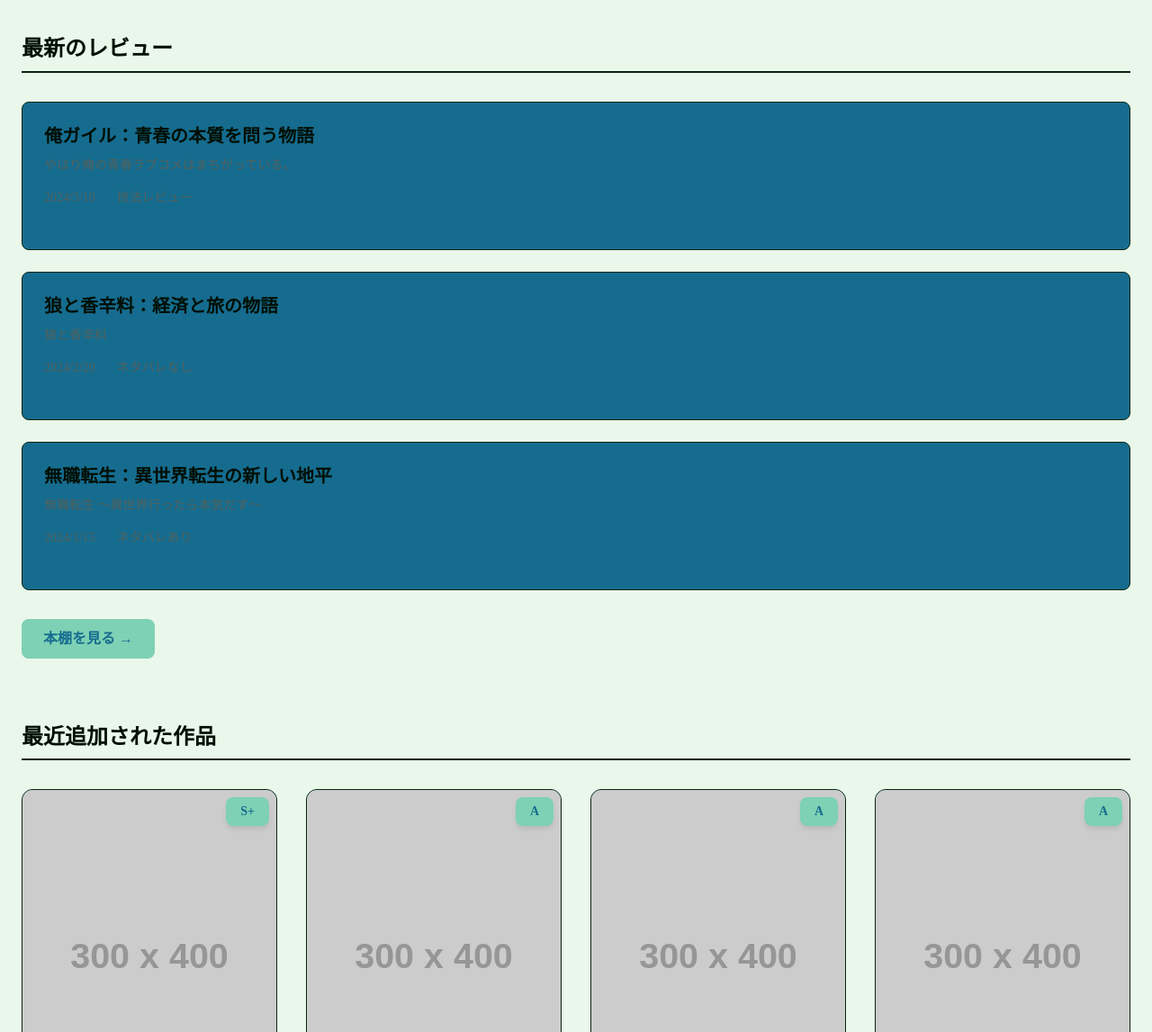
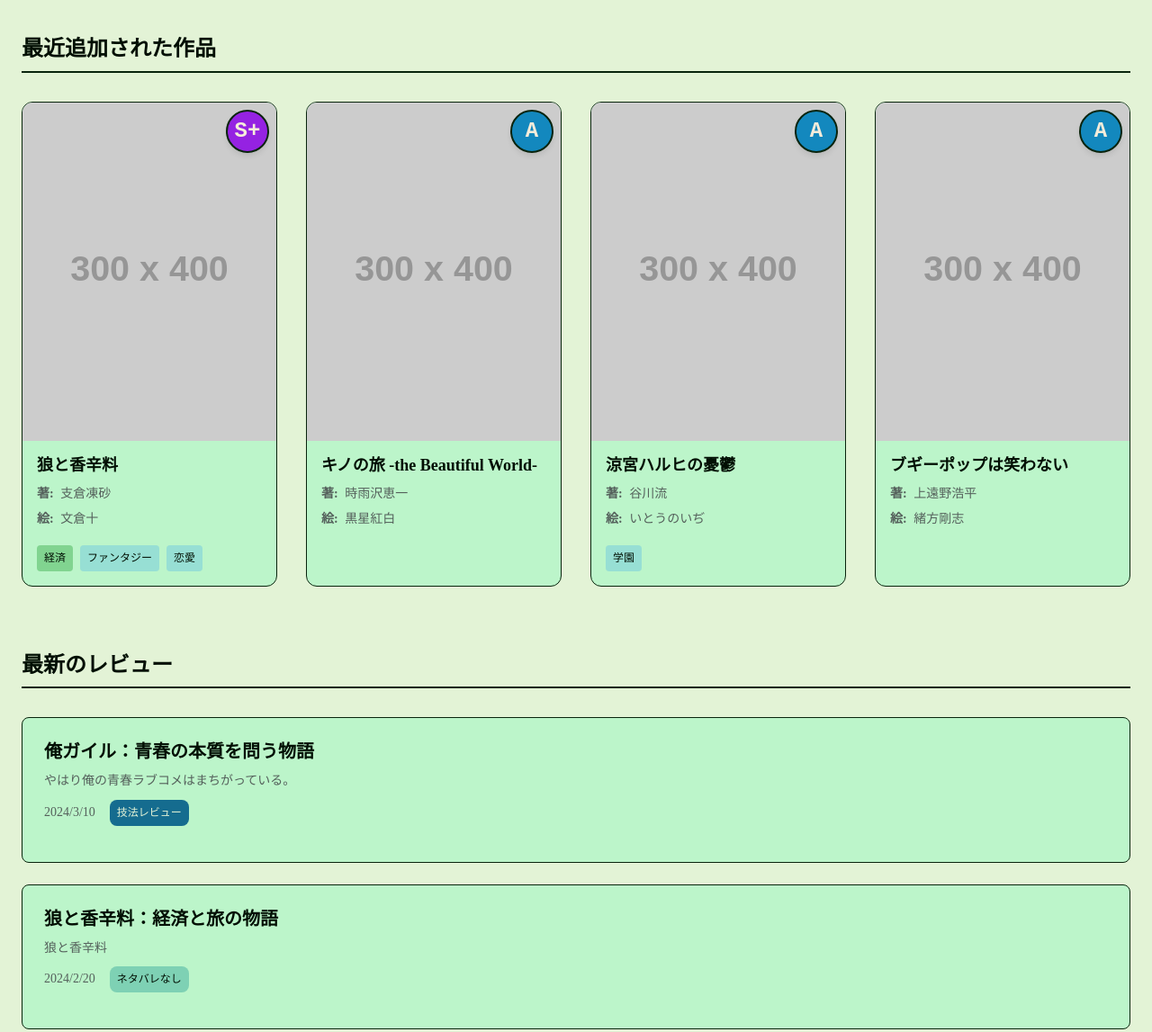
Before and after one commit to haruki-nikaidou/ln-blog, an Astro site: page / in a window 1280 px wide. Shown: the part 360-1507 px from the top of the page at 90% size. Built offline with nearby package versions, Linux system fonts and the light colour scheme; Astro itself is replaced by a stand-in of ours; placeholder pictures from the web are drawn by us.

Commit message:
fix homepage color

```diff
--- a/content/novels.json
+++ b/content/novels.json
@@ -34,7 +34,7 @@
       "illustrator": "いとうのいぢ"
     },
     "alterName": ["涼宮ハルヒシリーズ", "The Melancholy of Haruhi Suzumiya"],
-    "tags": ["school", "scifi", "mystery"],
+    "tags": ["school"],
     "ratingTier": "A",
     "cover": "https://placehold.co/300x400/06402B/E3FFF5?text=ハルヒ"
   },
@@ -60,7 +60,7 @@
       "illustrator": "黒星紅白"
     },
     "alterName": ["キノの旅", "Kino's Journey"],
-    "tags": ["adventure", "philosophy", "episodic"],
+    "tags": [],
     "ratingTier": "A",
     "cover": "https://placehold.co/300x400/06402B/E3FFF5?text=キノの旅"
   },
@@ -73,7 +73,7 @@
       "illustrator": "緒方剛志"
     },
     "alterName": ["ブギーポップシリーズ", "Boogiepop"],
-    "tags": ["mystery", "supernatural", "complex"],
+    "tags": [],
     "ratingTier": "A",
     "cover": "https://placehold.co/300x400/06402B/E3FFF5?text=ブギーポップ"
   }
--- a/src/components/Navigation.astro
+++ b/src/components/Navigation.astro
@@ -90,13 +90,11 @@
 
     &:hover {
       background-color: var(--color-highlight);
-      color: var(--color-primary);
       text-decoration: none;
     }
 
     &.active {
       background-color: var(--color-highlight);
-      color: var(--color-primary);
     }
   }
 
--- a/src/components/NovelCard.astro
+++ b/src/components/NovelCard.astro
@@ -1,6 +1,7 @@
 ---
-import type { Novel } from '../utils/types';
-import TagLink from './TagLink.astro';
+import type { Novel } from "../utils/types";
+import TagLink from "./TagLink.astro";
+import TierMark from "./TierMark.astro";
 
 interface Props {
   novel: Novel;
@@ -14,7 +15,9 @@
     <div class="cover-wrapper">
       <img src={novel.cover} alt={`${novel.name}の表紙`} class="cover" />
       {novel.ratingTier && (
-        <div class="rating-badge">{novel.ratingTier}</div>
+        <div class="rating-badge">
+          <TierMark tier={novel.ratingTier} />
+        </div>
       )}
     </div>
   </a>
@@ -26,33 +29,39 @@
 
     <div class="authors">
       <p class="author-line">
-        <span class="author-label">著:</span> {novel.authors.writer}
+        <span class="author-label">著:</span>
+        {novel.authors.writer}
       </p>
       <p class="author-line">
-        <span class="author-label">絵:</span> {novel.authors.illustrator}
+        <span class="author-label">絵:</span>
+        {novel.authors.illustrator}
       </p>
     </div>
 
-    {novel.tags.length > 0 && (
-      <div class="tags">
-        {novel.tags.map((tagId) => (
-          <TagLink tagId={tagId} />
-        ))}
-      </div>
-    )}
+    {
+      novel.tags.length > 0 && (
+        <div class="tags">
+          {novel.tags.map((tagId) => (
+            <TagLink tagId={tagId} />
+          ))}
+        </div>
+      )
+    }
   </div>
 </article>
 
 <style lang="scss">
-  @use '../styles/variables' as *;
+  @use "../styles/variables" as *;
 
   .novel-card {
     display: flex;
     flex-direction: column;
-    background-color: var(--color-secondary);
+    background-color: var(--color-card);
     border-radius: $radius-lg;
     overflow: hidden;
-    transition: transform 0.2s ease, box-shadow 0.2s ease;
+    transition:
+      transform 0.2s ease,
+      box-shadow 0.2s ease;
     border: 1px solid var(--color-border);
 
     &:hover {
@@ -76,24 +85,12 @@
     width: 100%;
     height: 100%;
     object-fit: cover;
-    transition: transform 0.3s ease;
-
-    .novel-card:hover & {
-      transform: scale(1.05);
-    }
   }
 
   .rating-badge {
     position: absolute;
     top: $spacing-sm;
     right: $spacing-sm;
-    background-color: var(--color-highlight);
-    color: var(--color-secondary);
-    padding: $spacing-xs $spacing-md;
-    border-radius: $radius-md;
-    font-weight: 700;
-    font-size: $font-size-sm;
-    box-shadow: $shadow-md;
   }
 
   .novel-info {
@@ -109,7 +106,7 @@
       text-decoration: none;
 
       &:hover {
-        color: var(--color-highlight);
+        color: var(--color-primary);
       }
     }
   }
--- /dev/null
+++ b/src/components/ReviewLevelBadge.astro
@@ -0,0 +1,55 @@
+---
+interface Props {
+  level: "spoilerSafe" | "spoilerAlert" | "techniqueReview";
+}
+
+const { level } = Astro.props;
+
+function classForLevel(
+  level: "spoilerSafe" | "spoilerAlert" | "techniqueReview",
+) {
+  switch (level) {
+    case "spoilerSafe":
+      return "spoiler-safe";
+    case "spoilerAlert":
+      return "spoiler-alert";
+    case "techniqueReview":
+      return "technique-review";
+  }
+}
+
+const levelText = {
+  spoilerSafe: "ネタバレなし",
+  spoilerAlert: "ネタバレあり",
+  techniqueReview: "技法レビュー",
+};
+---
+
+<span class={classForLevel(level)}>
+  {levelText[level]}
+</span>
+
+<style lang="scss">
+  @use "../styles/variables" as *;
+
+  span {
+    font-size: $font-size-xs;
+    padding: $spacing-xs $spacing-sm;
+    border-radius: $radius-md;
+  }
+
+  .spoiler-safe {
+    background-color: var(--color-highlight);
+    color: var(--color-text);
+  }
+
+  .spoiler-alert {
+    background-color: var(--color-danger);
+    color: var(--color-bg);
+  }
+
+  .technique-review {
+    background-color: var(--color-secondary);
+    color: var(--color-bg);
+  }
+</style>
--- a/src/components/TagLink.astro
+++ b/src/components/TagLink.astro
@@ -1,34 +1,61 @@
 ---
+import { getCollection } from 'astro:content';
+
 interface Props {
   tagId: string;
 }
 
 const { tagId } = Astro.props;
+
+const allTags = await getCollection('tag');
+const tag = allTags.find((tag) => tag.data.id === tagId);
+
+if (!tag) {
+  throw new Error(`Tag with id ${tagId} not found`);
+}
 ---
 
-<a href={`/tags/intro/${tagId}`} class="tag-link">
-  {tagId}
+<a href={`/tags/intro/${tagId}`} class={`tag-category-${tag.data.category}`}>
+  {tag.data.name}
 </a>
 
 <style lang="scss">
   @use '../styles/variables' as *;
 
-  .tag-link {
+  a {
     display: inline-block;
     padding: $spacing-xs $spacing-sm;
-    background-color: var(--color-accent);
     color: var(--color-text);
     border-radius: $radius-sm;
-    font-size: $font-size-sm;
+    font-size: $font-size-xs;
     text-decoration: none;
-    transition: all 0.2s ease;
-    border: 1px solid var(--color-border);
+  }
 
-    &:hover {
-      background-color: var(--color-highlight);
-      color: var(--color-secondary);
-      text-decoration: none;
-      transform: translateY(-1px);
-    }
+  $tag-color-category: #50b4e6;
+  $tag-color-character: #db89e6;
+  $tag-color-technique: #129424;
+  $tag-color-publisher: #ffcc99;
+  $tag-color-minor: #9e9e9e;
+
+  .tag-category-majorCategory {
+    background-color: rgba($tag-color-category, 0.35);
+  }
+  .tag-category-minorCategory {
+    background-color: rgba($tag-color-category, 0.35);
+  }
+  .tag-category-character {
+    background-color: rgba($tag-color-character, 0.35);
+  }
+  .tag-category-technique {
+    background-color: rgba($tag-color-technique, 0.35);
+  }
+  .tag-category-pattern {
+    background-color: rgba($tag-color-minor, 0.35);
+  }
+  .tag-category-publisher {
+    background-color: rgba($tag-color-publisher, 0.35);
+  }
+  .tag-category-review {
+    background-color: rgba($tag-color-minor, 0.35);
   }
 </style>
--- /dev/null
+++ b/src/components/TierMark.astro
@@ -0,0 +1,88 @@
+---
+import type { RatingTier } from '../utils/types';
+
+interface Props {
+  tier: RatingTier;
+}
+
+const { tier } = Astro.props;
+
+function classForTier(tier: RatingTier): string {
+  if (tier === null) {
+    return 'tier-extra';
+  }
+  const firstLetter = tier.charAt(0);
+  return `tier-${firstLetter}`;
+}
+---
+
+<span class={classForTier(tier)}>
+  {tier || '?'}
+</span>
+
+<style lang="scss">
+  @use '../styles/variables' as *;
+
+  $color-tier-F: #880c0c;
+  $color-tier-E: #880c0c;
+  $color-tier-D: #b45304;
+  $color-tier-C: #fdef2b;
+  $color-tier-B: #30a50c;
+  $color-tier-A: #1388be;
+  $color-tier-S: #9522e2;
+  $color-tier-extra: #d3d3d3;
+
+  span {
+    font-size: $font-size-2xl;
+    border-radius: 100%;
+    width: 3rem;
+    height: 3rem;
+    display: flex;
+    align-items: center;
+    justify-content: center;
+    box-shadow: $shadow-md;
+    font-weight: bold;
+    font-family: monospace;
+    border: 2px solid var(--color-border);
+  }
+
+  .tier-F {
+    background-color: $color-tier-F;
+    color: $dark-foreground;
+  }
+
+  .tier-E {
+    background-color: $color-tier-E;
+    color: $dark-foreground;
+  }
+
+  .tier-D {
+    background-color: $color-tier-D;
+    color: $dark-foreground;
+  }
+
+  .tier-C {
+    background-color: $color-tier-C;
+    color: $light-foreground;
+  }
+
+  .tier-B {
+    background-color: $color-tier-B;
+    color: $light-foreground;
+  }
+
+  .tier-A {
+    background-color: $color-tier-A;
+    color: $dark-foreground;
+  }
+
+  .tier-S {
+    background-color: $color-tier-S;
+    color: $dark-foreground;
+  }
+
+  .tier-extra {
+    background-color: $color-tier-extra;
+    color: $light-foreground;
+  }
+</style>
--- a/src/pages/index.astro
+++ b/src/pages/index.astro
@@ -4,6 +4,7 @@
 import { getCollection } from 'astro:content';
 import { novels } from '../utils/novels';
 import { sortNovelsByHiragana } from '../utils/sorting';
+import ReviewLevelBadge from '../components/ReviewLevelBadge.astro';
 
 // Get latest reviews
 const allReviews = await getCollection('review');
@@ -32,6 +33,15 @@
     </section>
 
     <section class="section">
+      <h2>最近追加された作品</h2>
+      <div class="novels-grid">
+        {recentNovels.map((novel) => (
+          <NovelCard novel={novel} />
+        ))}
+      </div>
+    </section>
+
+    <section class="section">
       <h2>最新のレビュー</h2>
       {latestReviews.length > 0 ? (
         <div class="reviews-list">
@@ -45,11 +55,7 @@
                 {novel && <p class="novel-name">{novel.name}</p>}
                 <p class="meta">
                   {review.data.publishedAt.toLocaleDateString('ja-JP')}
-                  <span class="level-badge">{
-                    review.data.level === 'spoilerSafe' ? 'ネタバレなし' :
-                    review.data.level === 'techniqueReview' ? '技法レビュー' :
-                    'ネタバレあり'
-                  }</span>
+                  <ReviewLevelBadge level={review.data.level} />
                 </p>
               </article>
             );
@@ -59,15 +65,6 @@
         <p>レビューはまだありません。</p>
       )}
       <a href="/bookshelf" class="view-more">本棚を見る →</a>
-    </section>
-
-    <section class="section">
-      <h2>最近追加された作品</h2>
-      <div class="novels-grid">
-        {recentNovels.map((novel) => (
-          <NovelCard novel={novel} />
-        ))}
-      </div>
     </section>
 
     <section class="section">
@@ -134,7 +131,7 @@
 
   .review-item, .blog-item {
     padding: $spacing-lg;
-    background-color: var(--color-secondary);
+    background-color: var(--color-card);
     border-radius: $radius-md;
     border: 1px solid var(--color-border);
     transition: transform 0.2s ease, box-shadow 0.2s ease;
@@ -175,13 +172,6 @@
       align-items: center;
       gap: $spacing-md;
     }
-
-    .level-badge {
-      padding: $spacing-xs $spacing-sm;
-      background-color: var(--color-accent);
-      border-radius: $radius-sm;
-      font-size: $font-size-sm;
-    }
   }
 
   .novels-grid {
@@ -194,15 +184,15 @@
   .view-more {
     display: inline-block;
     padding: $spacing-sm $spacing-lg;
-    background-color: var(--color-highlight);
-    color: var(--color-secondary);
+    background-color: var(--color-primary);
+    color: var(--color-text);
     border-radius: $radius-md;
     text-decoration: none;
     font-weight: 600;
     transition: background-color 0.2s ease;
 
     &:hover {
-      background-color: var(--color-accent);
+      background-color: color-mix(in srgb, var(--color-primary), transparent 20%);
       color: var(--color-text);
       text-decoration: none;
     }
--- a/src/styles/global.scss
+++ b/src/styles/global.scss
@@ -1,8 +1,6 @@
 @use './variables' as *;
 
-// CSS Custom Properties for theming
 :root {
-  // Light mode (default)
   --color-primary: #{$light-primary};
   --color-secondary: #{$light-secondary};
   --color-highlight: #{$light-highlight};
@@ -11,6 +9,10 @@
   --color-text: #{$light-foreground};
   --color-text-secondary: #{$light-muted-foreground};
   --color-border: #{$light-border};
+  --color-danger: #{$light-danger};
+
+  // color for tags
+
 }
 
 .dark {
@@ -22,6 +24,7 @@
   --color-text: #{$dark-foreground};
   --color-text-secondary: #{$dark-muted-foreground};
   --color-border: #{$dark-border};
+  --color-danger: #{$dark-danger};
 }
 
 * {
--- a/src/styles/variables.scss
+++ b/src/styles/variables.scss
@@ -1,12 +1,13 @@
 // Light mode colors (green palette)
-$light-primary: #06402B;
+$light-primary: #28af80;
 $light-secondary: #156c8f;
-$light-background: #e9f8ea;
+$light-background: #e3f3d6;
 $light-foreground: #010f03;
-$light-card: #b1fac3;
+$light-card: #bcf5ca;
 $light-muted-foreground: #55615c;
 $light-border: #09240D;
 $light-highlight: #7ed1b4;
+$light-danger: #9b3c24;
 
 // Dark mode colors (brown palette)
 $dark-primary: #c27f3c;
@@ -17,6 +18,7 @@
 $dark-muted-foreground: #857e73;
 $dark-border: #c09f53;
 $dark-highlight: #473b28;
+$dark-danger: #d36246;
 
 // Breakpoints
 $mobile: 640px;
@@ -35,6 +37,7 @@
 // Typography
 $font-family: 'Noto Serif JP', serif;
 $font-size-base: 16px;
+$font-size-xs: 0.75rem;
 $font-size-sm: 0.875rem;
 $font-size-md: 1rem;
 $font-size-lg: 1.125rem;
--- a/src/utils/types.ts
+++ b/src/utils/types.ts
@@ -3,7 +3,8 @@
   illustrator: string;
 }
 
-export type RatingTier = 'F' | 'D' | 'C' | 'B' | 'A' | 'S' | 'S+' | null;
+export type RatingTier = 'F' | 'E' | 'E+' | 'D-' | 'D' | 'D+' | 'C-' | 'C' |
+  'C+' | 'B-' | 'B' | 'B+' | 'A-' | 'A' | 'A+' | 'S-' | 'S' | 'S+' | null;
 
 export interface Novel {
   id: string;
```
